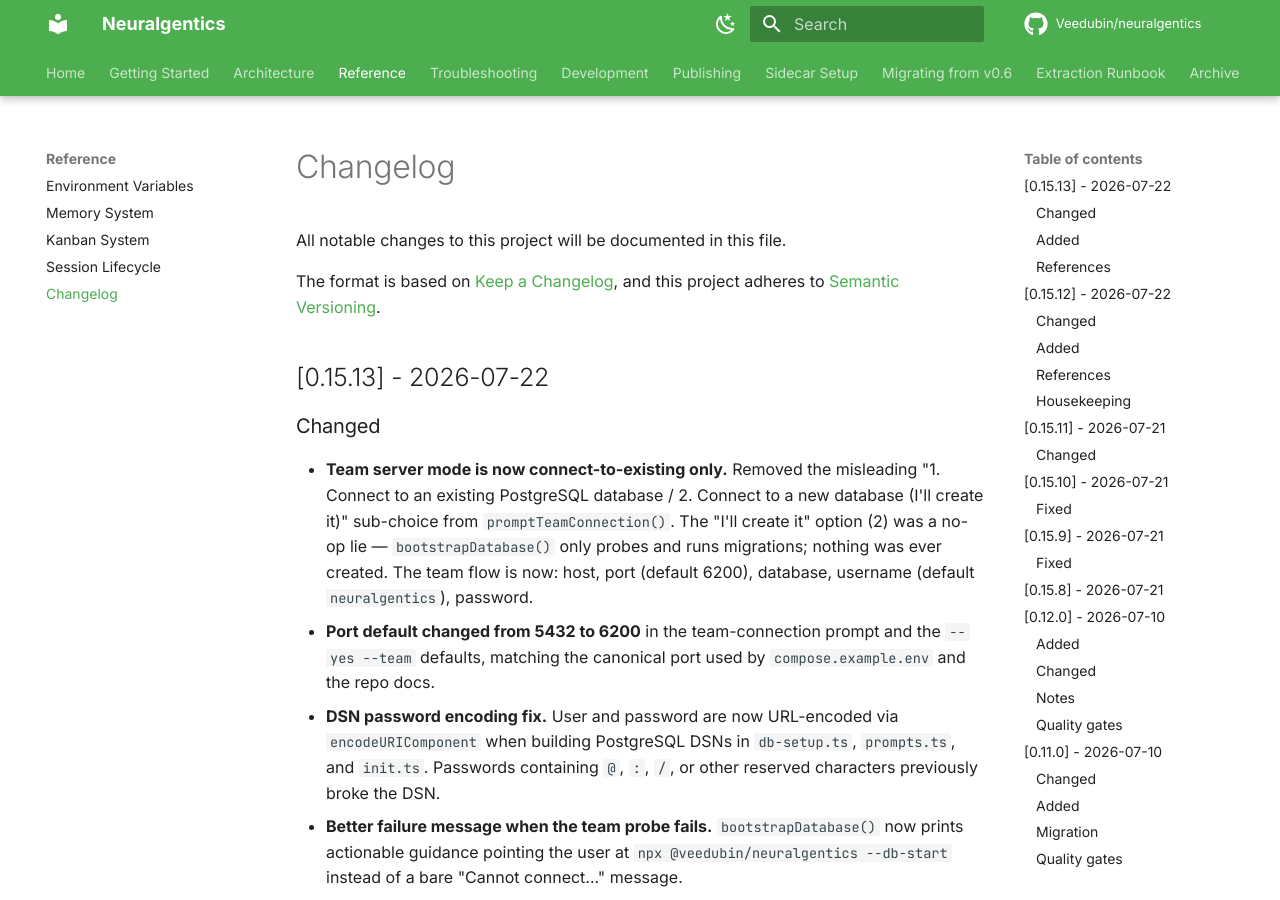
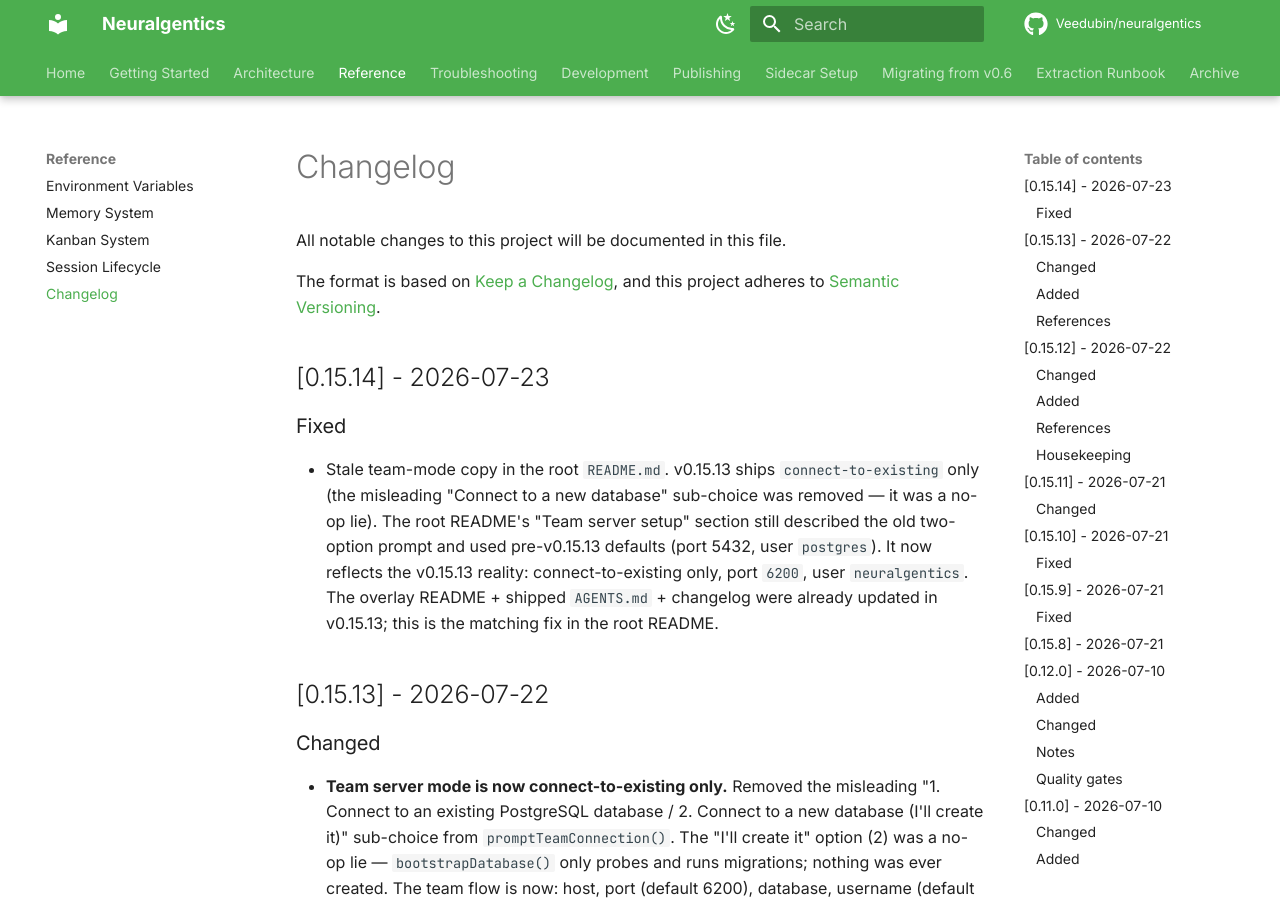
Before and after one commit to Veedubin/neuralgentics, an MkDocs documentation site: the page built from docs/changelog.md, in a window 1280 px wide and 900 px high. Built offline with MkDocs 1.6.1 and Material for MkDocs 9.7.7, drawn with Linux system fonts in a browser that asks for light colours; comment, search, counter and statistics services are not loaded.

Commit message:
chore(release): bump to 0.15.14 — root README team-mode copy fix
- docs/changelog.md: add 0.15.14 entry (Fixed: root README team-mode copy)
- overlay/packages/opencode/package.json: 0.15.13 -> 0.15.14 (canonical)
- package.json: 0.15.13 -> 0.15.14 (synced manually, bumpversion only tracks overlay)
- packages/tui/package.json: 0.15.13 -> 0.15.14 (synced manually)
- scripts/install.sh DEFAULT_VERSION: 0.15.13 -> 0.15.14 (synced manually)

validate-release.sh: 30 passed, 0 failed, 2 warnings (shellcheck not installed; expected dirty tree pre-commit).

Refs: commit 66f3037 (root README team-mode fix that ships in this release)

```diff
--- a/docs/changelog.md
+++ b/docs/changelog.md
@@ -4,6 +4,12 @@
 
 The format is based on [Keep a Changelog](https://keepachangelog.com/en/1.0.0/),
 and this project adheres to [Semantic Versioning](https://semver.org/spec/v2.0.0.html).
+
+## [0.15.14] - 2026-07-23
+
+### Fixed
+
+- Stale team-mode copy in the root `README.md`. v0.15.13 ships `connect-to-existing` only (the misleading "Connect to a new database" sub-choice was removed — it was a no-op lie). The root README's "Team server setup" section still described the old two-option prompt and used pre-v0.15.13 defaults (port 5432, user `postgres`). It now reflects the v0.15.13 reality: connect-to-existing only, port `6200`, user `neuralgentics`. The overlay README + shipped `AGENTS.md` + changelog were already updated in v0.15.13; this is the matching fix in the root README.
 
 ## [0.15.13] - 2026-07-22
 
--- a/package.json
+++ b/package.json
@@ -1,6 +1,6 @@
 {
   "name": "@neuralgentics/root",
-  "version": "0.15.13",
+  "version": "0.15.14",
   "description": "Neuralgentics — coding agent built on OpenCode",
   "private": true,
   "type": "module",
```
Also changed, not shown: 3 other files.
